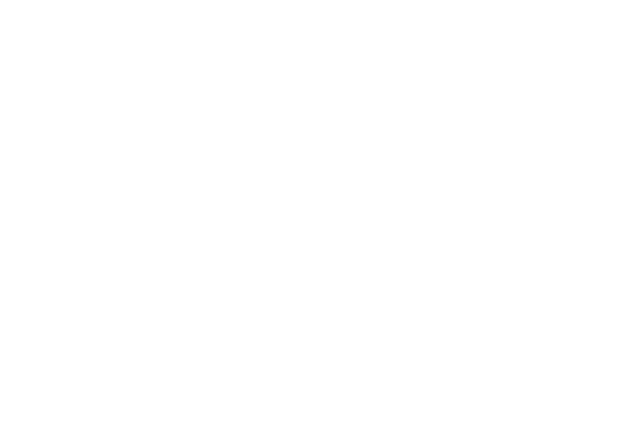
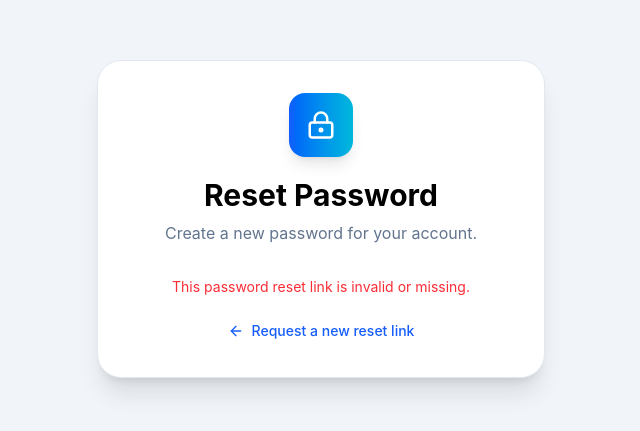
Before and after one commit to TejasChaudhari-30/AI-Resume-Analyzer-Mock-Interview-Career-Preparation-Platform, a React (Vite) app in the folder frontend/ai-interview-frontend/: page /reset-password in a window 1280 px wide. Before the commit this address had no page. Shown: the part 181-612 px from the top of the page, without its empty margins (319-959 px from the left). Built offline with nearby package versions, Linux system fonts and the light colour scheme.

Commit message:
added forgot password option error resolve

```diff
--- a/frontend/ai-interview-frontend/src/App.jsx
+++ b/frontend/ai-interview-frontend/src/App.jsx
@@ -44,7 +44,7 @@
              <Route path="/interview/result/:sessionId" element={<ProtectedRoute> <Layout><InterviewResult/></Layout> </ProtectedRoute>}/>
               <Route path="/interviews/history" element={<ProtectedRoute> <Layout><InterviewHistoryPage/></Layout> </ProtectedRoute>}/>
              <Route path="/resume/history" element={<ProtectedRoute> <Layout><ResumeHistoryPage/></Layout> </ProtectedRoute>}/>
-              <Route path="/forgot-password" element={<ForgotPassword/>}/>
+              <Route path="/reset-password" element={<ForgotPassword/>}/>
 
 
 
--- a/frontend/ai-interview-frontend/src/pages/auth/ForgotPassword.jsx
+++ b/frontend/ai-interview-frontend/src/pages/auth/ForgotPassword.jsx
@@ -77,10 +77,10 @@
 
 
         // Password length
-        if (passwordData.newPassword.length < 8) {
+        if (passwordData.newPassword.length < 6) {
 
             setMessage(
-                "Password must be at least 8 characters."
+                "Password must be at least 6 characters."
             );
 
             setMessageType("error");
```
